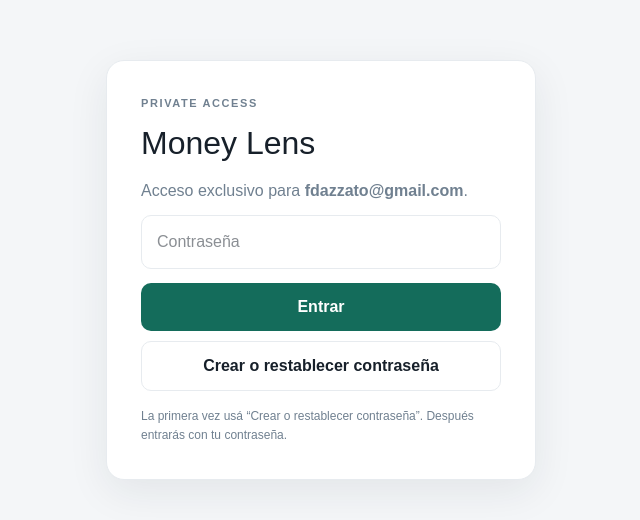
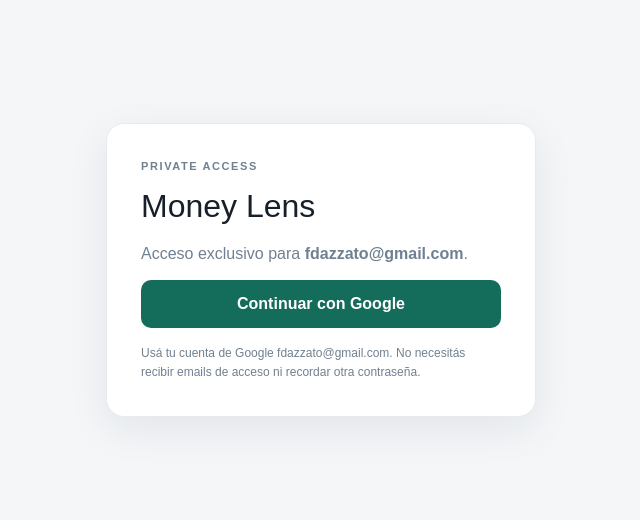
Before and after one commit to fdazzato-droid/expense-tracker, a Next.js app: page / in a window 1280 px wide. Shown: the part 130-650 px from the top of the page, without its empty margins (319-959 px from the left). Built offline with nearby package versions, Linux system fonts and the light colour scheme.

Commit message:
Use Google sign-in for private access

```diff
--- a/app/page.tsx
+++ b/app/page.tsx
@@ -85,9 +85,6 @@ export default function Home() {
   const [user, setUser] = useState<User | null>(null);
   const [authLoading, setAuthLoading] = useState(true);
   const [authMessage, setAuthMessage] = useState("");
-  const [password, setPassword] = useState("");
-  const [newPassword, setNewPassword] = useState("");
-  const [recoveryMode, setRecoveryMode] = useState(false);
   const [view, setView] = useState<"month" | "year">("month");
   const [selectedMonth, setSelectedMonth] = useState(todayISO().slice(0, 7));
   const [selectedYear, setSelectedYear] = useState(todayISO().slice(0, 4));
@@ -106,9 +103,6 @@ export default function Home() {
     let active = true;
 
     async function load() {
-      if (typeof window !== "undefined" && window.location.hash.includes("type=recovery")) {
-        setRecoveryMode(true);
-      }
       const { data: { user } } = await supabase.auth.getUser();
       if (!active) return;
       setUser(user);
@@ -120,8 +114,7 @@ export default function Home() {
 
     load();
 
-    const { data: listener } = supabase.auth.onAuthStateChange(async (event, session) => {
-      if (event === "PASSWORD_RECOVERY") setRecoveryMode(true);
+    const { data: listener } = supabase.auth.onAuthStateChange(async (_event, session) => {
       const nextUser = session?.user ?? null;
       setUser(nextUser);
       if (nextUser?.email?.toLowerCase() === OWNER_EMAIL) {
@@ -166,50 +159,15 @@ export default function Home() {
     })));
   }
 
-  async function signInWithPassword(e?: FormEvent) {
-    e?.preventDefault();
-    setAuthMessage("Ingresando...");
-    const { error } = await supabase.auth.signInWithPassword({
-      email: OWNER_EMAIL,
-      password,
+  async function signInWithGoogle() {
+    setAuthMessage("Abriendo Google...");
+    const { error } = await supabase.auth.signInWithOAuth({
+      provider: "google",
+      options: {
+        redirectTo: window.location.origin,
+      },
     });
-    if (error) {
-      setAuthMessage("Contraseña incorrecta o todavía no configurada.");
-      return;
-    }
-    setAuthMessage("");
-    setPassword("");
-  }
-
-  async function sendPasswordSetupLink() {
-    setAuthMessage("Enviando email para crear/restablecer contraseña...");
-    const { error } = await supabase.auth.resetPasswordForEmail(OWNER_EMAIL, {
-      redirectTo: window.location.origin,
-    });
-    setAuthMessage(
-      error
-        ? error.message
-        : "Te envié un email. Abrí el enlace y elegí tu nueva contraseña."
-    );
-  }
-
-  async function saveNewPassword(e?: FormEvent) {
-    e?.preventDefault();
-    if (newPassword.length < 8) {
-      setAuthMessage("Usá una contraseña de al menos 8 caracteres.");
-      return;
-    }
-    const { error } = await supabase.auth.updateUser({ password: newPassword });
-    if (error) {
-      setAuthMessage(error.message);
-      return;
-    }
-    setNewPassword("");
-    setRecoveryMode(false);
-    setAuthMessage("Contraseña guardada. Ya podés usar la app normalmente.");
-    if (typeof window !== "undefined") {
-      window.history.replaceState({}, document.title, window.location.pathname);
-    }
+    if (error) setAuthMessage(error.message);
   }
 
   async function signOut() {
@@ -329,54 +287,19 @@ export default function Home() {
     return <main className="authShell"><div className="authCard"><h1>Money Lens</h1><p>Verificando acceso...</p></div></main>;
   }
 
-  if (recoveryMode && user?.email?.toLowerCase() === OWNER_EMAIL) {
-    return (
-      <main className="authShell">
-        <form className="authCard" onSubmit={saveNewPassword}>
-          <p className="eyebrow">PRIVATE ACCESS</p>
-          <h1>Crear contraseña</h1>
-          <p>Elegí una contraseña para <strong>{OWNER_EMAIL}</strong>.</p>
-          <input
-            className="authInput"
-            type="password"
-            autoComplete="new-password"
-            minLength={8}
-            placeholder="Nueva contraseña"
-            value={newPassword}
-            onChange={(e) => setNewPassword(e.target.value)}
-            required
-          />
-          <button className="primary authButton" type="submit">Guardar contraseña</button>
-          {authMessage && <p className="authMessage">{authMessage}</p>}
-          <p className="authHint">Después vas a poder entrar desde PC o teléfono sin pedir emails de acceso.</p>
-        </form>
-      </main>
-    );
-  }
-
   if (!user || user.email?.toLowerCase() !== OWNER_EMAIL) {
     return (
       <main className="authShell">
-        <form className="authCard" onSubmit={signInWithPassword}>
+        <div className="authCard">
           <p className="eyebrow">PRIVATE ACCESS</p>
           <h1>Money Lens</h1>
           <p>Acceso exclusivo para <strong>{OWNER_EMAIL}</strong>.</p>
-          <input
-            className="authInput"
-            type="password"
-            autoComplete="current-password"
-            placeholder="Contraseña"
-            value={password}
-            onChange={(e) => setPassword(e.target.value)}
-            required
-          />
-          <button className="primary authButton" type="submit">Entrar</button>
-          <button className="secondaryAuthButton" type="button" onClick={sendPasswordSetupLink}>
-            Crear o restablecer contraseña
+          <button className="primary authButton googleButton" type="button" onClick={signInWithGoogle}>
+            Continuar con Google
           </button>
           {authMessage && <p className="authMessage">{authMessage}</p>}
-          <p className="authHint">La primera vez usá “Crear o restablecer contraseña”. Después entrarás con tu contraseña.</p>
-        </form>
+          <p className="authHint">Usá tu cuenta de Google {OWNER_EMAIL}. No necesitás recibir emails de acceso ni recordar otra contraseña.</p>
+        </div>
       </main>
     );
   }
```
